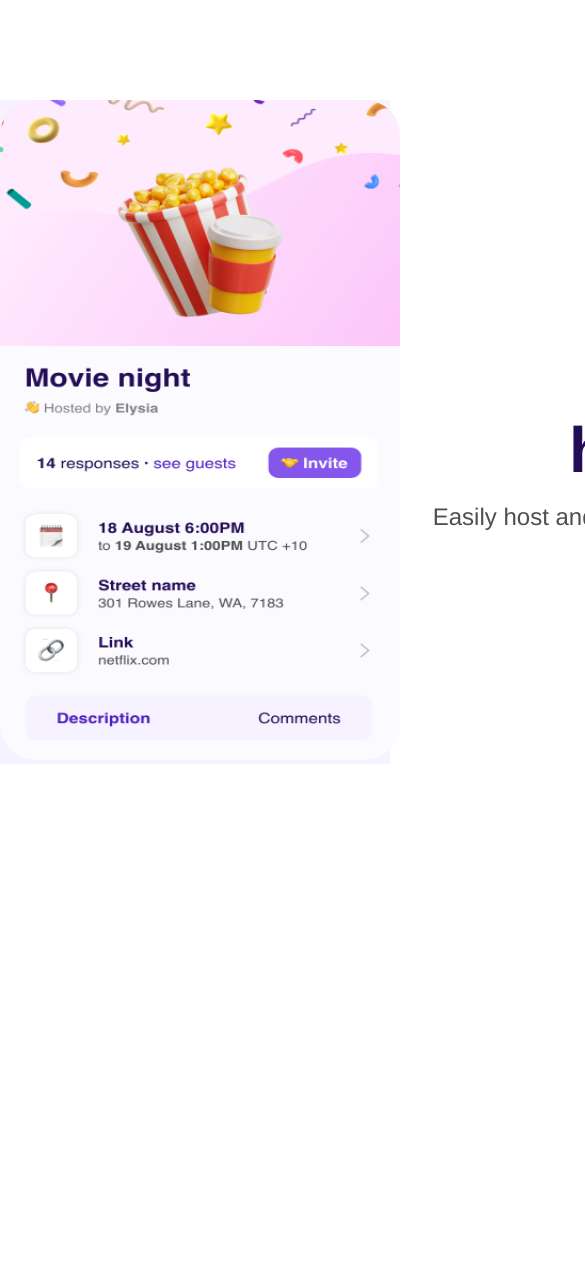
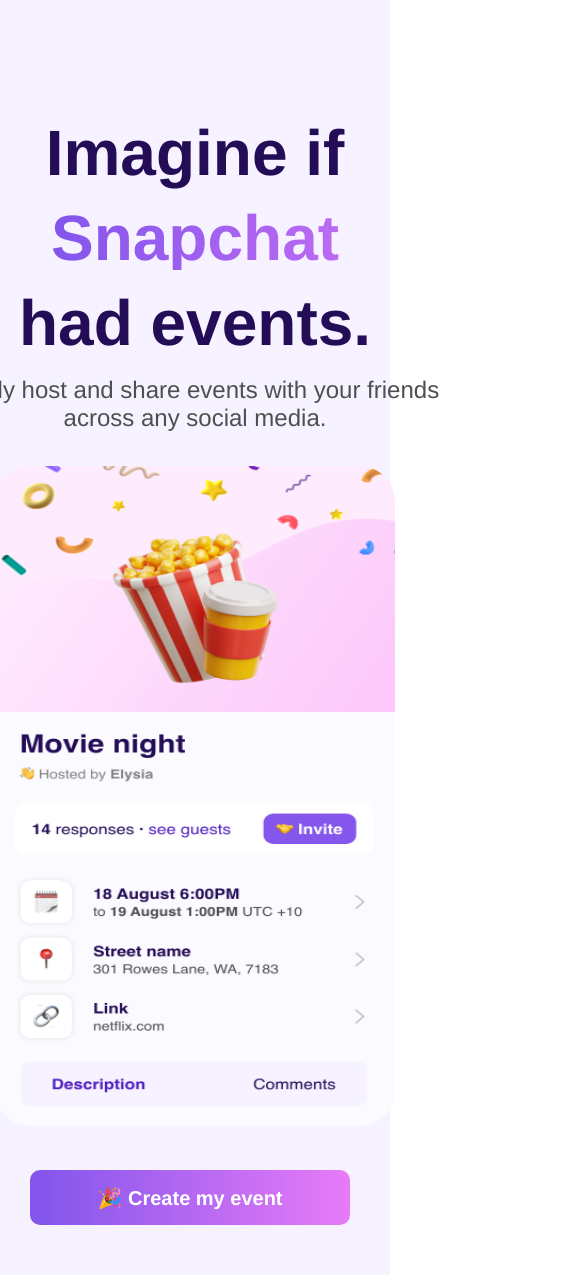
Before and after one commit to shariarhossain17/Event-Management, a React (Create React App) app: page / in a window 390 px wide. Shown: the top 1275 px of the page, 585 px wide, since content can reach past the window. Before the commit the page ends 844 px from the top, so only its background shows below. Built offline with nearby package versions, Linux system fonts and the light colour scheme.

Commit message:
responsive banner section

```diff
--- a/src/pages/Home/Home.css
+++ b/src/pages/Home/Home.css
@@ -1,9 +1,12 @@
+.banner-section {
+  background-color: #f6f2ff;
+  padding: 10px 10px;
+}
 .banner {
-  background-color: #f6f2ff;
   display: flex;
   align-items: center;
   justify-content: space-around;
-  margin-top: 100px;
+  margin-top: 90px;
 }
 
 .banner-img {
@@ -76,3 +79,43 @@
   font-weight: 700;
   font-size: 20px;
 }
+
+.create-btn {
+  display: none;
+}
+
+@media only screen and (max-width: 834px) {
+  .banner {
+    display: flex;
+    flex-direction: column;
+    margin-top: 90px;
+  }
+  .banner-left {
+    order: 1;
+  }
+  .banner-text {
+    order: 0;
+  }
+  .text-1 {
+    text-align: center;
+  }
+  .text-2 {
+    text-align: center;
+  }
+  .text-3 {
+    text-align: center;
+  }
+  .paragraph-text {
+    text-align: center;
+  }
+  .event-btn {
+    display: none;
+  }
+  .create-btn {
+    display: block;
+    margin: 40px 35px;
+  }
+  .banner-img {
+    margin-top: 10px;
+  }
+}
--- a/src/pages/Home/Home.js
+++ b/src/pages/Home/Home.js
@@ -4,10 +4,16 @@
 
 const Home = () => {
   return (
-    <section>
+    <section className="banner-section">
       <div className="banner">
+        <div className="banner-left">
           <div>
             <img className="banner-img" src={bannerImg} alt="bannerImg" />
+          </div>
+
+          <div className="btn-create">
+            <button className="create-btn event-btn">🎉 Create my event</button>
+          </div>
         </div>
         <div className="banner-text">
           <div className="text">
@@ -15,7 +21,8 @@
             <h1 className="text-2">Snapchat</h1>
             <h1 className="text-3">had events.</h1>
             <p className="paragraph-text">
-            Easily host and share events with your friends across any social media.
+              Easily host and share events with your friends across any social
+              media.
             </p>
           </div>
           <div className="btn-section">
```
Lines whose indentation alone changed are shown as unchanged.
